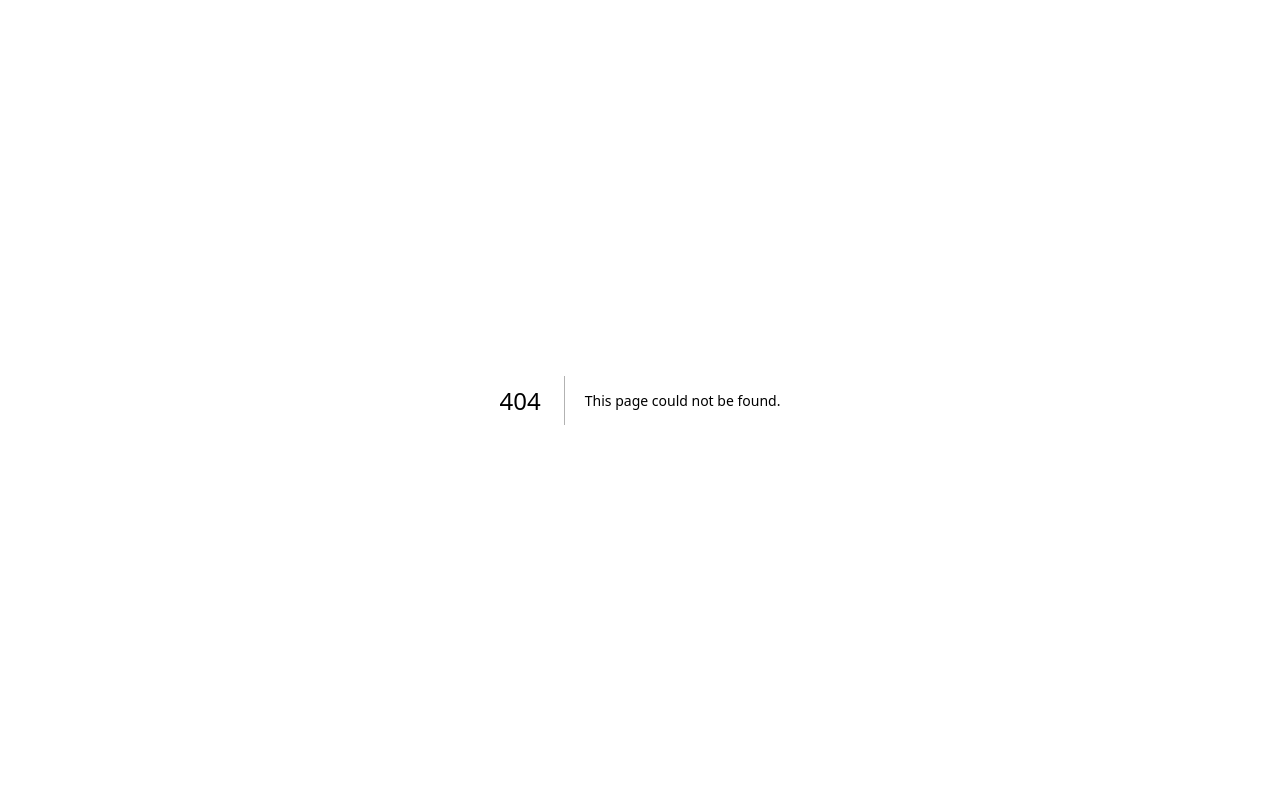
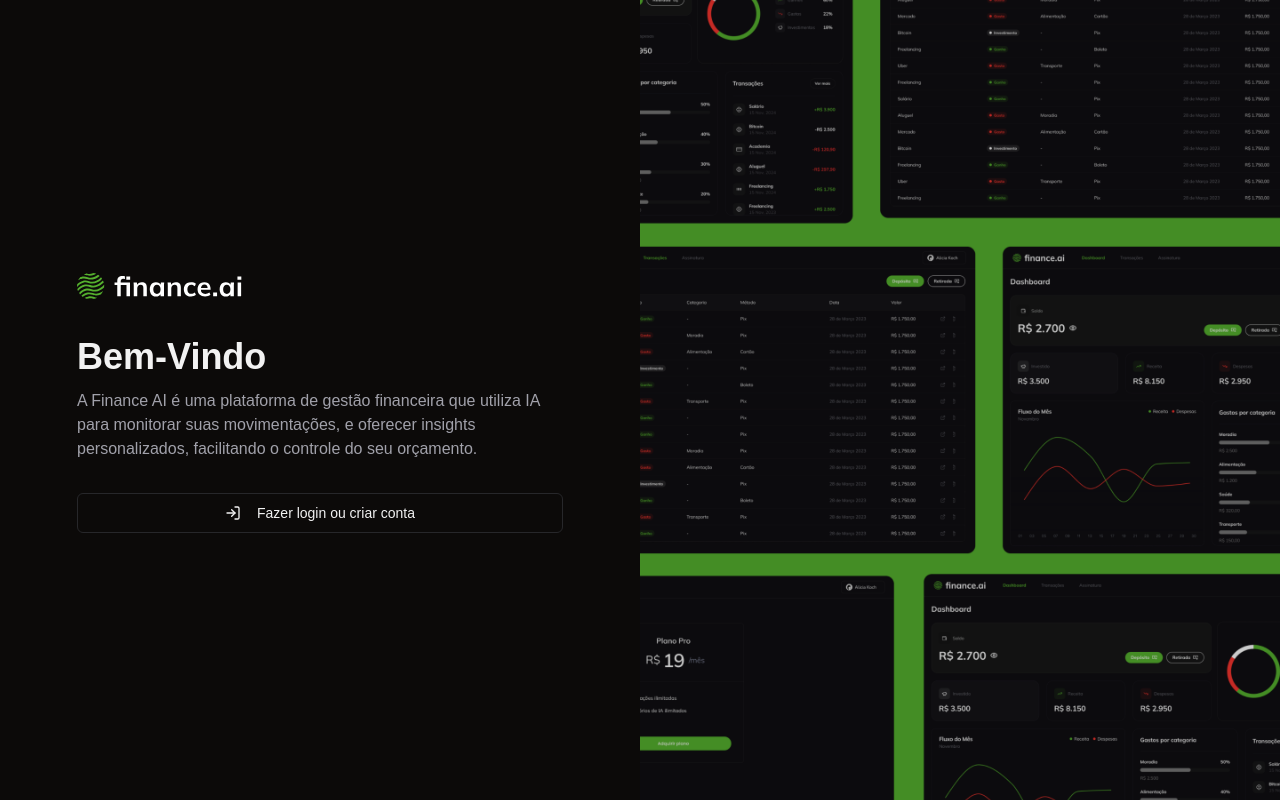
Before and after one commit to guitessmann09/finance-ai-fsw, a Next.js app: page /login in a window 1280 px wide. Before the commit this address had no page. Built offline with nearby package versions, Linux system fonts and the light colour scheme.

Commit message:
feat: add login page

```diff
--- /dev/null
+++ b/app/login/page.tsx
@@ -0,0 +1,42 @@
+import Image from "next/image";
+import { Button } from "../_components/ui/button";
+import { LogInIcon } from "lucide-react";
+
+const LoginPage = () => {
+  return (
+    <div className="grid h-full grid-cols-2">
+      {/* ESQUERDA */}
+      <div className="mx-auto flex h-full max-w-[550px] flex-col justify-center p-8">
+        <Image
+          src="/logo.svg"
+          width={173}
+          height={39}
+          alt="Finance AI"
+          className="mb-8"
+        />
+        <h1 className="mb-3 text-4xl font-bold">Bem-Vindo</h1>
+        <p className="mb-8 text-muted-foreground">
+          A Finance AI é uma plataforma de gestão financeira que utiliza IA para
+          monitorar suas movimentações, e oferecer insights personalizados,
+          facilitando o controle do seu orçamento.
+        </p>
+        <Button variant={"outline"}>
+          {" "}
+          <LogInIcon className="mr-2" />
+          Fazer login ou criar conta
+        </Button>
+      </div>
+      {/* DIREITA */}
+      <div className="relative h-full w-full">
+        <Image
+          src="/login.png"
+          alt="Faca Login"
+          fill
+          className="object-cover"
+        />
+      </div>
+    </div>
+  );
+};
+
+export default LoginPage;
```
Also changed, not shown: public/login.png (added), public/logo.svg (added).
